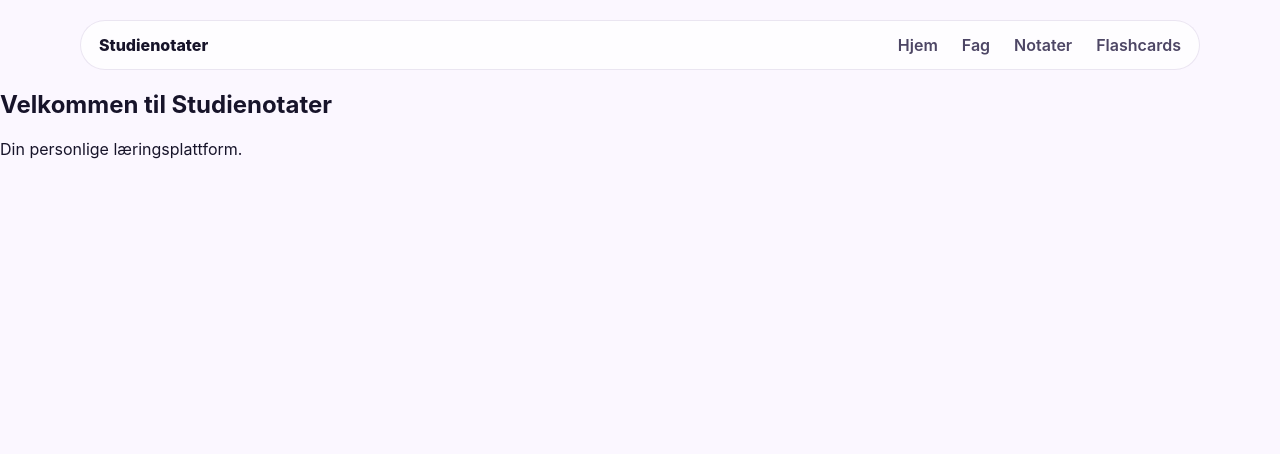
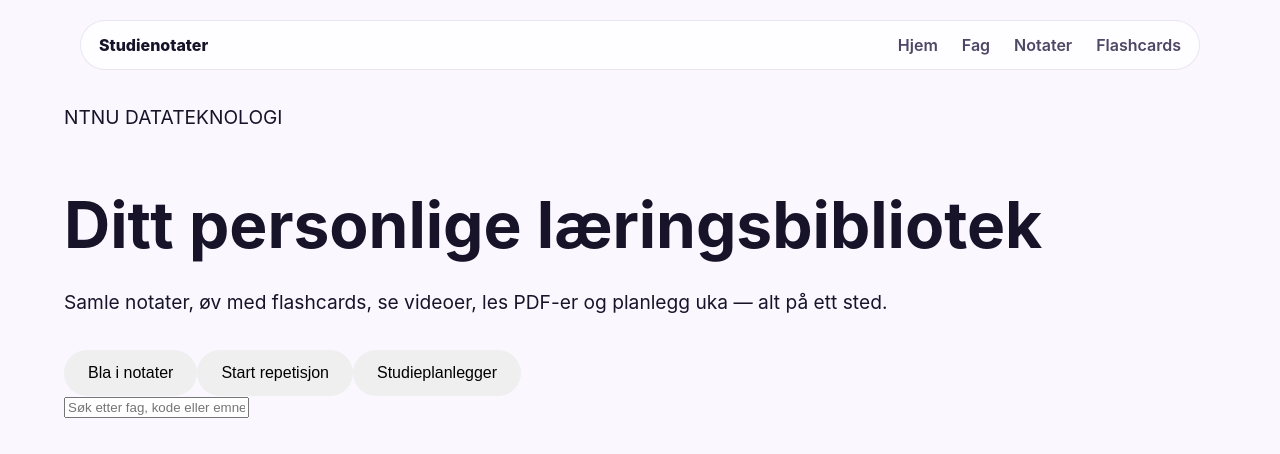
Before and after one commit to juliewold/studienotater, a React (Vite) app: page / in a window 1280 px wide. Shown: the top 454 px of the page. Built offline with nearby package versions, Linux system fonts and the light colour scheme.

Commit message:
Add hero section and improve layout

```diff
--- a/src/App.tsx
+++ b/src/App.tsx
@@ -1,14 +1,11 @@
 import { Navbar } from "./components/Navbar";
+import { Hero } from "./components/Hero";
 
 function App() {
   return (
     <>
       <Navbar />
-
-      <main>
-        <h2>Velkommen til Studienotater</h2>
-        <p>Din personlige læringsplattform.</p>
-      </main>
+      <Hero />
     </>
   );
 }
--- /dev/null
+++ b/src/components/Hero.tsx
@@ -0,0 +1,30 @@
+export const Hero = () => {
+  return (
+    <section className="hero">
+      <div className="hero-card">
+        <p className="hero-label">NTNU DATATEKNOLOGI</p>
+
+        <h1>
+          Ditt personlige <span>læringsbibliotek</span>
+        </h1>
+
+        <p className="hero-text">
+          Samle notater, øv med flashcards, se videoer, les PDF-er og planlegg
+          uka — alt på ett sted.
+        </p>
+
+        <div className="hero-actions">
+          <button>Bla i notater</button>
+          <button>Start repetisjon</button>
+          <button>Studieplanlegger</button>
+        </div>
+
+        <input
+          className="hero-search"
+          type="text"
+          placeholder="Søk etter fag, kode eller emne..."
+        />
+      </div>
+    </section>
+  );
+};
--- a/src/index.css
+++ b/src/index.css
@@ -51,3 +51,32 @@ body {
   padding: 8px 12px;
   font-size: 18px;
 }
+
+.hero {
+  max-width: 1200px;
+  margin: 32px auto 0;
+  padding: 0 24px;
+}
+
+.hero-content {
+  max-width: 700px;
+}
+
+.hero h1 {
+  font-size: 4rem;
+  margin-bottom: 24px;
+}
+
+.hero p {
+  font-size: 1.2rem;
+  line-height: 1.6;
+  margin-bottom: 32px;
+}
+
+.hero button {
+  border: none;
+  padding: 14px 24px;
+  border-radius: 999px;
+  cursor: pointer;
+  font-size: 1rem;
+}
```
